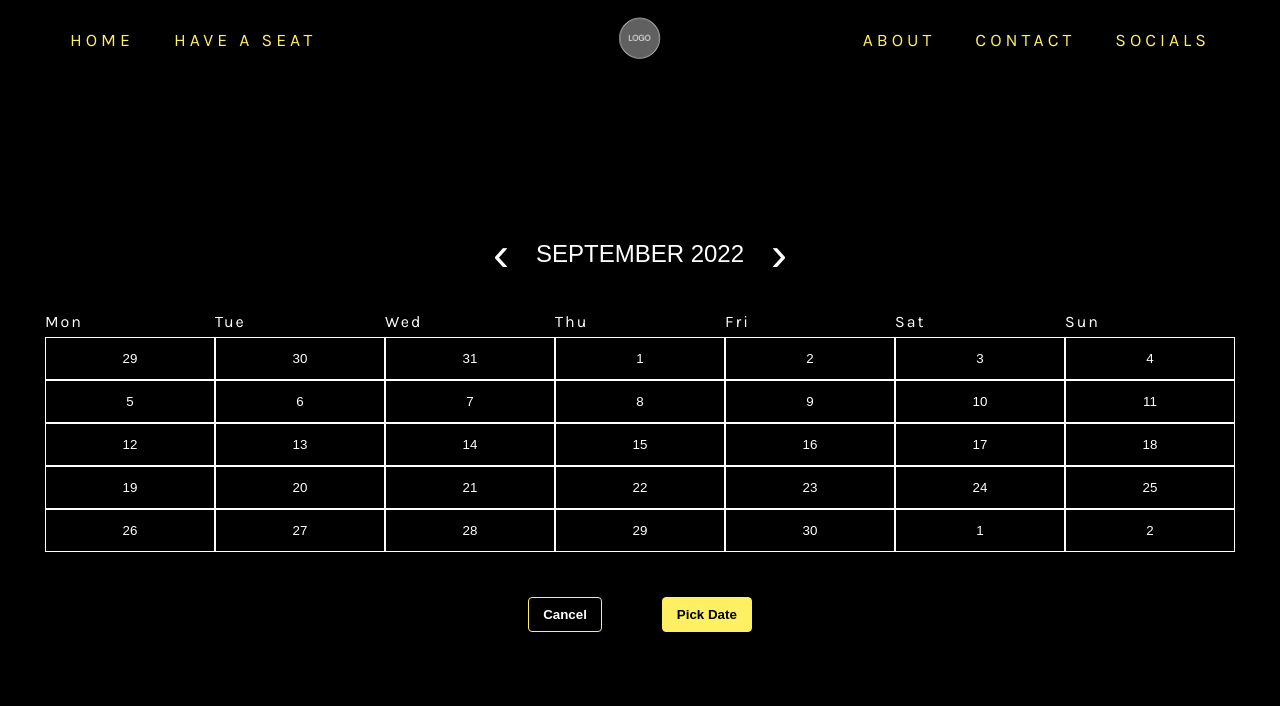
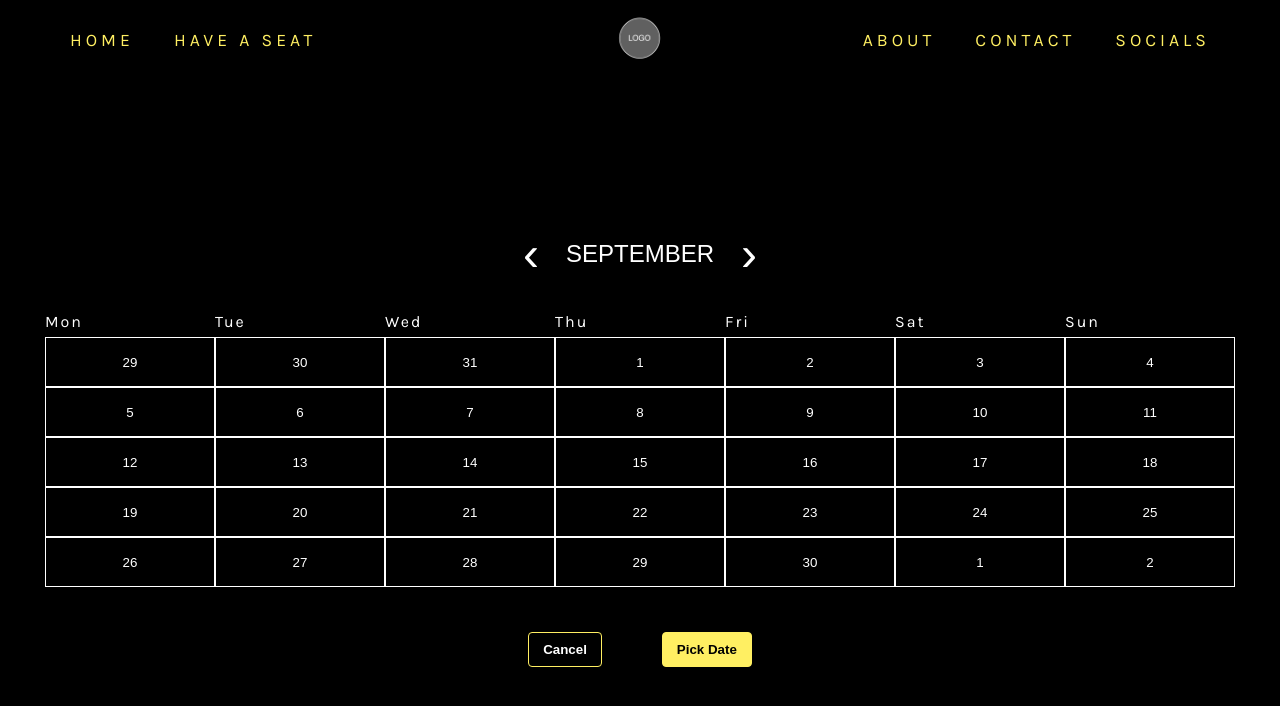
Before and after one commit to noahlissner/restaurangen-grupp3, a React (Create React App) app in the folder frontend/: page /booking in a window 1280 px wide. Shown: the top 706 px of the page. Built offline with nearby package versions, Linux system fonts and the light colour scheme.

Commit message:
added some functionality to calendar

```diff
--- a/frontend/src/components/pages/Booking.tsx
+++ b/frontend/src/components/pages/Booking.tsx
@@ -1,12 +1,23 @@
 import "../../styles/Booking.scss";
 import { Calendar } from "react-calendar";
 import { format, startOfDay, startOfToday } from "date-fns";
+import { useState } from "react";
 
 export const Booking = () => {
   let today = startOfToday();
+  const [date, setDate] = useState(today);
+
+  console.log(format(date, "EEEE do MMMM yyyy"));
   return (
     <div className="booking-wrapper">
-      <Calendar next2Label={null} prev2Label={null} />
+      <Calendar
+        onChange={setDate}
+        minDate={today}
+        navigationLabel={({ date }) => `${format(date, "MMMM")}`}
+        next2Label={null}
+        prev2Label={null}
+        value={date}
+      />
       <div className="booking-btns">
         <button className="booking-btns-cancel">Cancel</button>
         <button className="booking-btns-pick">Pick Date</button>
--- a/frontend/src/components/pages/Home.tsx
+++ b/frontend/src/components/pages/Home.tsx
@@ -6,6 +6,8 @@ import kebabThree from "../../assets/kebab-3.jpeg";
 import { Footer } from "../Footer";
 import { Contact } from "../Contact";
 import { About } from "../About";
+import { useState } from "react";
+import { IBooking } from "../../models/IBooking";
 
 export const Home = () => {
   return (
--- a/frontend/src/styles/Booking.scss
+++ b/frontend/src/styles/Booking.scss
@@ -38,7 +38,8 @@
             }
             .react-calendar__month-view__days {
                 button {
-                    padding: 13px;
+                    width: 40px;
+                    height: 50px;
                     color: white;
                     border: 1px solid white;
                     background-color: black;
```
